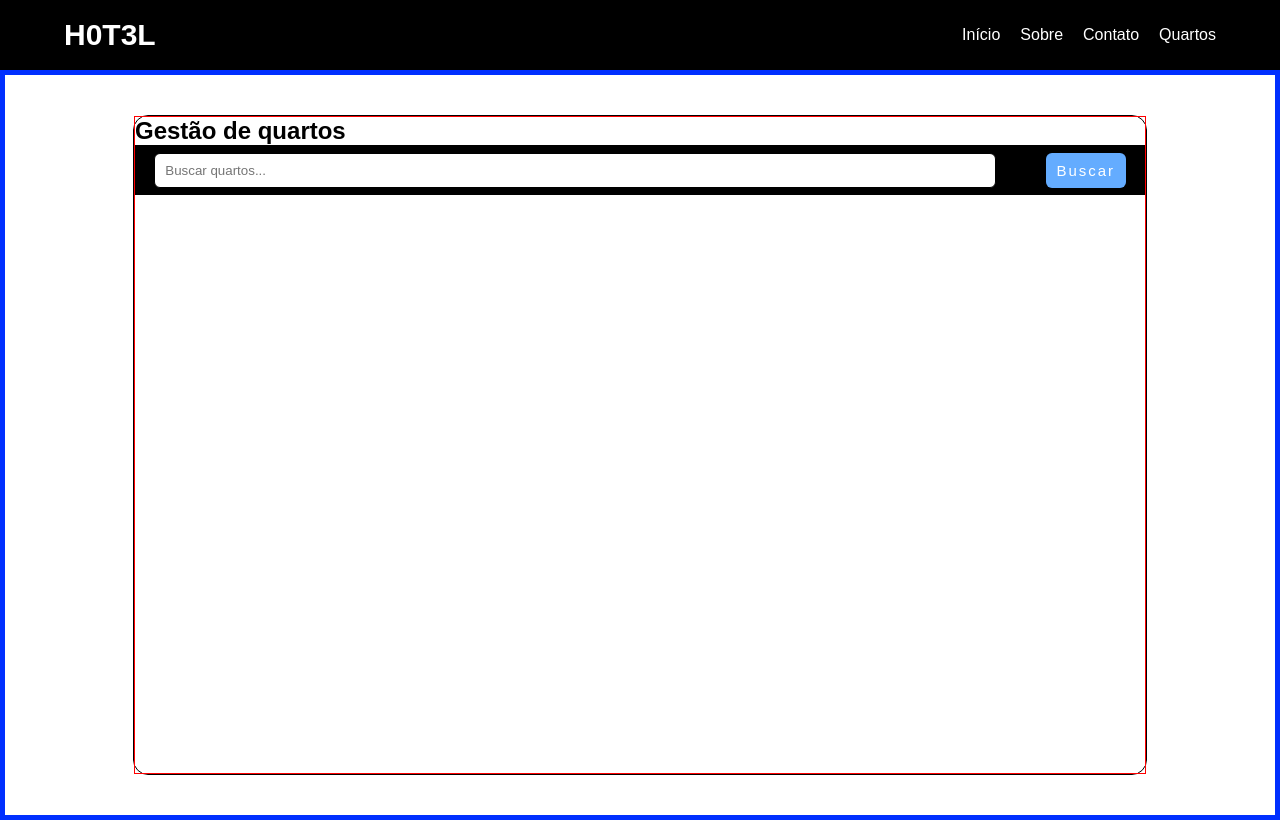
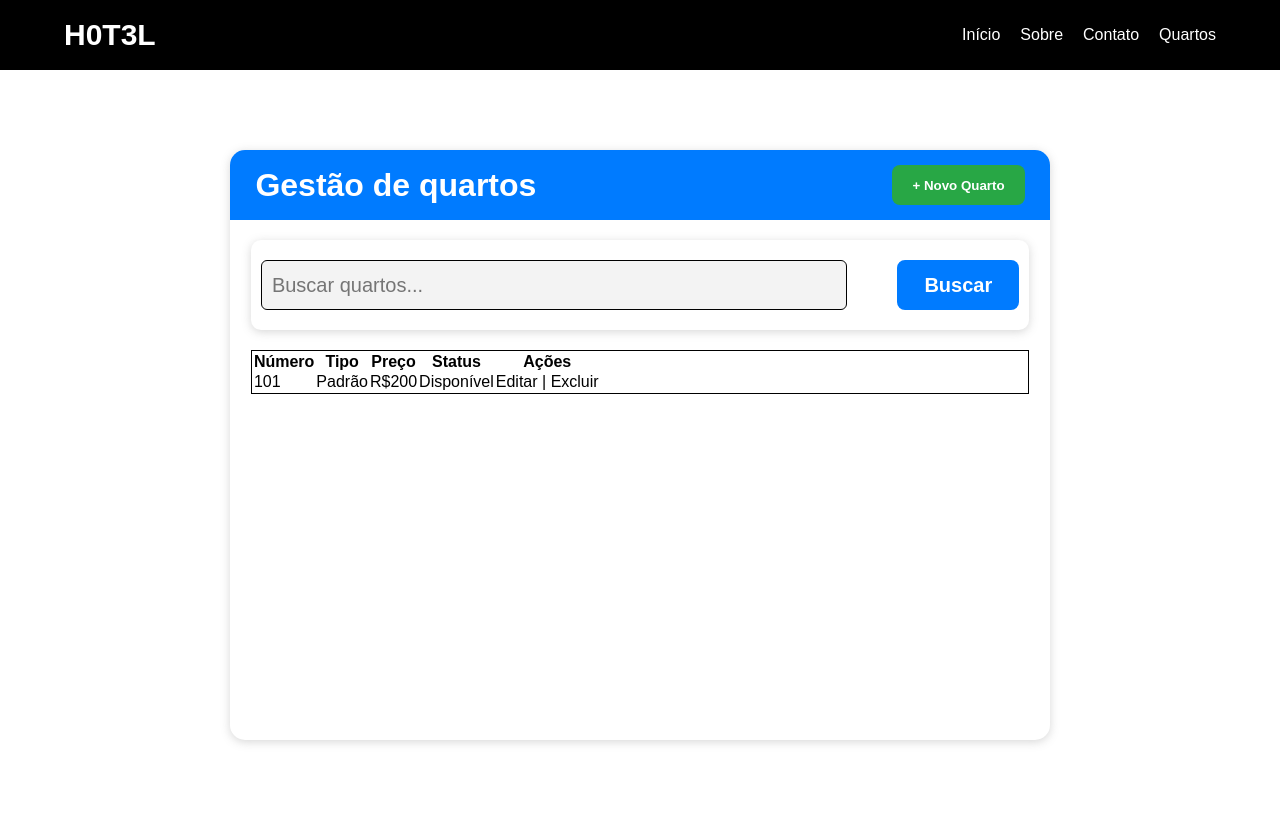
Before and after one commit to luc4s-23/Gerenciamento-de-hotel-, a React (Create React App) app in the folder Front/front-hoteis/: page /Quarto in a window 1280 px wide. Built offline with nearby package versions, Linux system fonts and the light colour scheme.

Commit message:
interface 2.0

```diff
--- a/Front/front-hoteis/src/Components/BarraPesquisa/BarraPesquisa.css
+++ b/Front/front-hoteis/src/Components/BarraPesquisa/BarraPesquisa.css
@@ -1,29 +1,23 @@
 .search-container{
     padding: 10px;
-    background-color: black;
+    background-color: rgb(255, 255, 255);
+    box-shadow: 0px 2px 10px rgba(124, 124, 124, 0.3);
     display: flex;
     width: 100%;
-    height: 50px;
+    height: 90px;
     justify-content: center;
     align-items: center;
     gap: 50px;
+    border-radius: 10px;
 }
 
 .search-input{
+    background-color: rgb(243, 243, 243);
     height: 35px;
     padding: 10px;
     width: 85%;
+    height: 50px;
     border-radius: 6px;
     border: 1px solid;
+    font-size: 20px;
 }
-
-.search-button{
-    height: 35px;
-    width: 80px;
-    border-radius: 6px;
-    background-color: rgb(100, 172, 255);
-    border: 0px;
-    color: white;
-    font-size: 15px;
-    letter-spacing: 2px;
-}
--- a/Front/front-hoteis/src/Components/BarraPesquisa/BarraPesquisa.js
+++ b/Front/front-hoteis/src/Components/BarraPesquisa/BarraPesquisa.js
@@ -1,10 +1,11 @@
 import './BarraPesquisa.css';
+import Botao from '../Botao/Botao'
 
 function BarraPesquisa() {
     return (
         <div className="search-container">
             <input type="text" placeholder="Buscar quartos..." className="search-input" />
-            <button className="search-button">Buscar</button>
+            <Botao classe='azul'>Buscar</Botao>
         </div>
     );
 }
--- a/Front/front-hoteis/src/Components/Botao/Botao.css
+++ b/Front/front-hoteis/src/Components/Botao/Botao.css
@@ -0,0 +1,14 @@
+.btn-base {
+    padding: 10px 20px;
+    border-radius: 8px;
+    border: none;
+    cursor: pointer;
+    font-weight: bold;
+    height: 40px;
+}
+
+/* Variações que você vai "chamar" via props */
+.verde { background-color: #28a745; color: white; }
+.azul { background-color: #007bff; color: white; height: 50px; width: 130px; font-size: 20px;}
+.fantasma { background-color: transparent; border: 1px solid black; }
+.vermelho{ background-color: red; color: white;}
--- a/Front/front-hoteis/src/Components/Botao/Botao.js
+++ b/Front/front-hoteis/src/Components/Botao/Botao.js
@@ -0,0 +1,11 @@
+import './Botao.css'
+
+function BotaoNovoQuarto({ children, classe, onClick }) {
+    return (
+        <button className={`btn-base ${classe}`} onClick={onClick}>
+            {children}
+        </button>
+    );
+}
+
+export default BotaoNovoQuarto;
--- /dev/null
+++ b/Front/front-hoteis/src/Components/icones/icones.css
@@ -0,0 +1,3 @@
+.bi-door-open{
+    font-size: 35px;
+}
--- /dev/null
+++ b/Front/front-hoteis/src/Components/icones/icones.js
@@ -0,0 +1,10 @@
+import './icones.css'
+
+export function DoorOpen() {
+    return (
+        <>
+            <link rel="stylesheet" href="https://cdn.jsdelivr.net/npm/bootstrap-icons@1.11.3/font/bootstrap-icons.min.css"></link>
+            <i  class="bi bi-door-open"></i>
+        </>
+    );
+}
--- a/Front/front-hoteis/src/paginas/Home/Home.css
+++ b/Front/front-hoteis/src/paginas/Home/Home.css
@@ -7,6 +7,5 @@
 }
 
 .main-container{
-    border: 5px solid rgb(0, 47, 255);
     display: flex;
 }
--- a/Front/front-hoteis/src/paginas/Quartos/Quarto.css
+++ b/Front/front-hoteis/src/paginas/Quartos/Quarto.css
@@ -1,15 +1,46 @@
+/* .quarto-container {
+    display: flex;
+    flex-direction: column;
+    justify-content: top;
+    align-items: center;
+    width: 80%;
+    margin: 40px auto;
+    border-radius: 15px;
+    box-shadow: 0px 2px 10px rgba(124, 124, 124, 0.3);
+} */
+
 .quarto-container {
-    border: 1px solid black;
     display: flex;
+    flex-direction: column;
+    /* centraliza conteúdo horizontalmente */
+    align-items: center;
+    width: 80%;
+    margin: 40px auto;
+    border-radius: 15px;
+    background-color: white;
+    box-shadow: 0px 2px 10px rgba(124, 124, 124, 0.3);
+}
+
+.head-quartos{
+    background-color: #007bff;
+    color: white;
+    display: flex;
+    justify-content: space-between;
+    align-items: center;
     width: 100%;
-    border-radius: 15px;
+    height: 70px;
+    padding: 0 25px;
+    border-radius: 15px 15px 0px 0px;
 }
 
 .hero-quarto {
-    border: 1px solid rgb(255, 0, 0);
     display: flex;
     flex-direction: column;
-    width: 100%;
+    width: 95%;
+    padding: 20px 0;
+    gap: 20px;
+}
 
-
+.tabela-quartos{
+    border: 1px solid;
 }
--- a/Front/front-hoteis/src/paginas/Quartos/Quarto.js
+++ b/Front/front-hoteis/src/paginas/Quartos/Quarto.js
@@ -1,13 +1,74 @@
 import './Quarto.css';
 import BarraPesquisa from '../../Components/BarraPesquisa/BarraPesquisa';
+import BotaoNovoQuarto from '../../Components/Botao/Botao'
+// import {DoorOpen} from '../../Components/icones/icones'
+
+
+// function Quarto() {
+//     return (
+//         <main className='quarto-container'>
+//             <div className='head-quartos'>
+//                 {/* <DoorOpen /> */}
+//                 <h1 className='titulo-pag'>Gestão de quartos</h1>
+//                 <BotaoNovoQuarto className='botao-novo-quarto' classe="verde">+ Novo Quarto</BotaoNovoQuarto>
+//             </div>
+//             <section className='hero-quarto'>
+//                 <BarraPesquisa />
+//                 <div className='tabela-quartos'>
+//                     <h2>ola</h2>
+//                     <h2>ola</h2>
+//                 </div>
+//             </section>
+//         </main>
+//     );
+// }
 
 function Quarto() {
     return (
         <main className='quarto-container'>
+
+            <header className='head-quartos'>
+                {/* <DoorOpen /> */}
+                <h1 className='titulo-pag'>Gestão de quartos</h1>
+
+                <BotaoNovoQuarto
+                    className='botao-novo-quarto'
+                    classe="verde"
+                >
+                    + Novo Quarto
+                </BotaoNovoQuarto>
+            </header>
+
             <section className='hero-quarto'>
-                <h1>Gestão de quartos</h1>
+
                 <BarraPesquisa />
+
+                <div className='tabela-quartos'>
+                    <table>
+                        <thead>
+                            <tr>
+                                <th>Número</th>
+                                <th>Tipo</th>
+                                <th>Preço</th>
+                                <th>Status</th>
+                                <th>Ações</th>
+                            </tr>
+                        </thead>
+
+                        <tbody>
+                            <tr>
+                                <td>101</td>
+                                <td>Padrão</td>
+                                <td>R$200</td>
+                                <td>Disponível</td>
+                                <td>Editar | Excluir</td>
+                            </tr>
+                        </tbody>
+                    </table>
+                </div>
+
             </section>
+
         </main>
     );
 }
```
Also changed, not shown: 2 other files (tests, documents, lock files or other folders).
